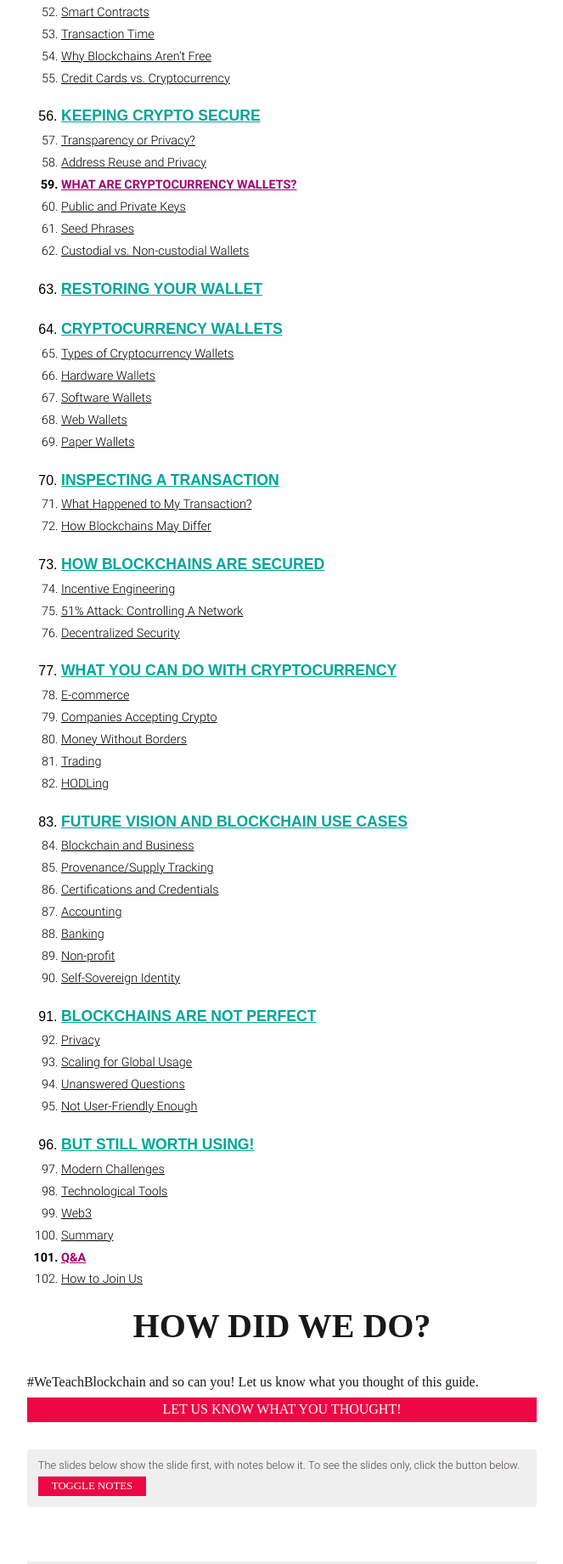
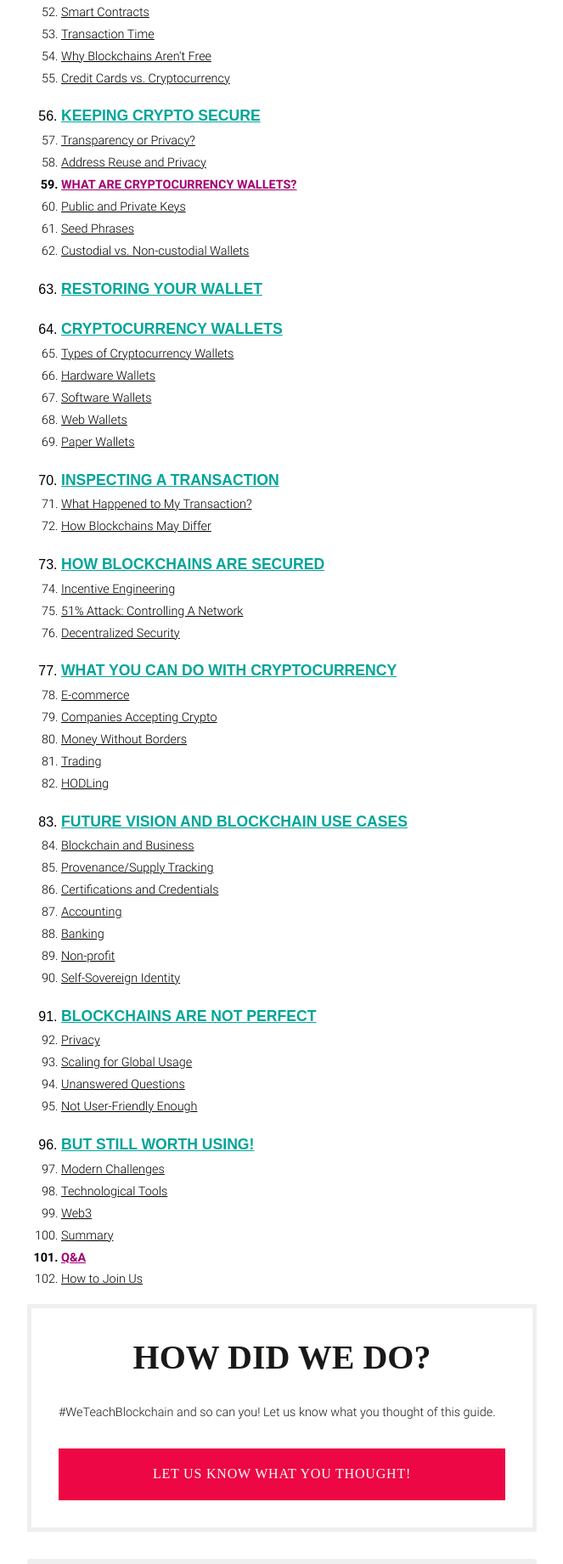
Before and after one commit to BlockchainInstituteChi/crypto-curious-course, a Jekyll site: the page built from index.html, in a window 1280 px wide. Shown: the part 2509-4350 px from the top of the page at 85% size, without its empty margins (308-971 px from the left). Built offline with Jekyll 4.4.1, drawn with Linux system fonts in a browser that asks for light colours; some web fonts are replaced.

Commit message:
Update slideshow.css

```diff
--- a/assets/css/slideshow.css
+++ b/assets/css/slideshow.css
@@ -285,6 +285,29 @@
     font-size: .8em;
     margin-bottom: 1.2em;
 }
+.feedbackCallToAction {
+    padding: 2em;
+    border: 5px solid #efefef;
+}
+.feedbackCallToAction span {
+    font-family: Roboto, sans-serif;
+    font-weight: 300;
+    font-size: .9em;
+    margin-bottom: 2em;
+    display: block;
+}
+.feedbackCallToAction a {
+    padding: 1em 3em 1em 3em;
+    background-color: #ed0744;
+    font-family: Kanit;
+    font-weight: 600;
+    text-transform: uppercase;
+    color: white;
+    text-decoration: none;
+    text-align: center;
+    letter-spacing: 0.05em;
+    display: block;
+}
 
 
 
```
